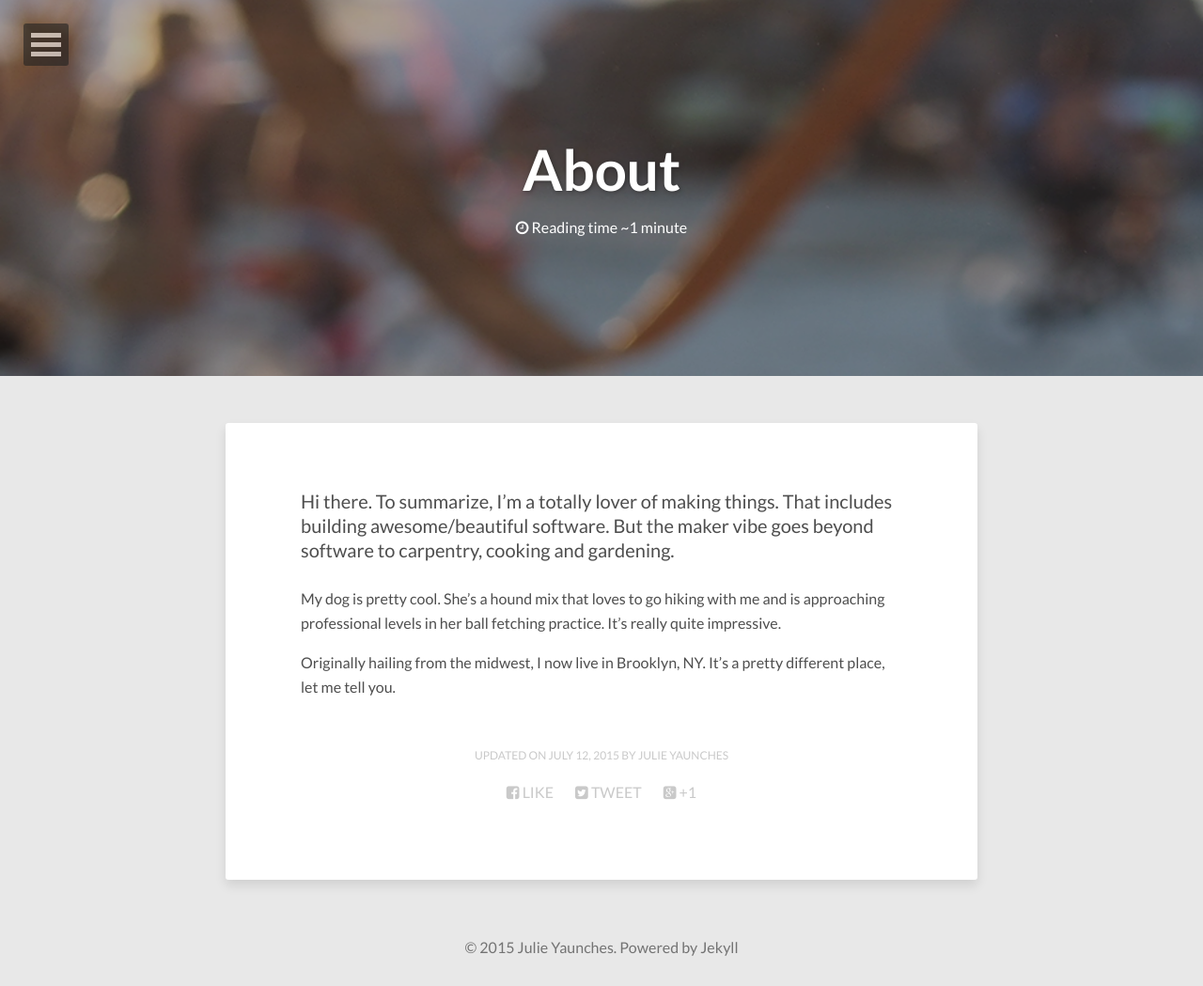
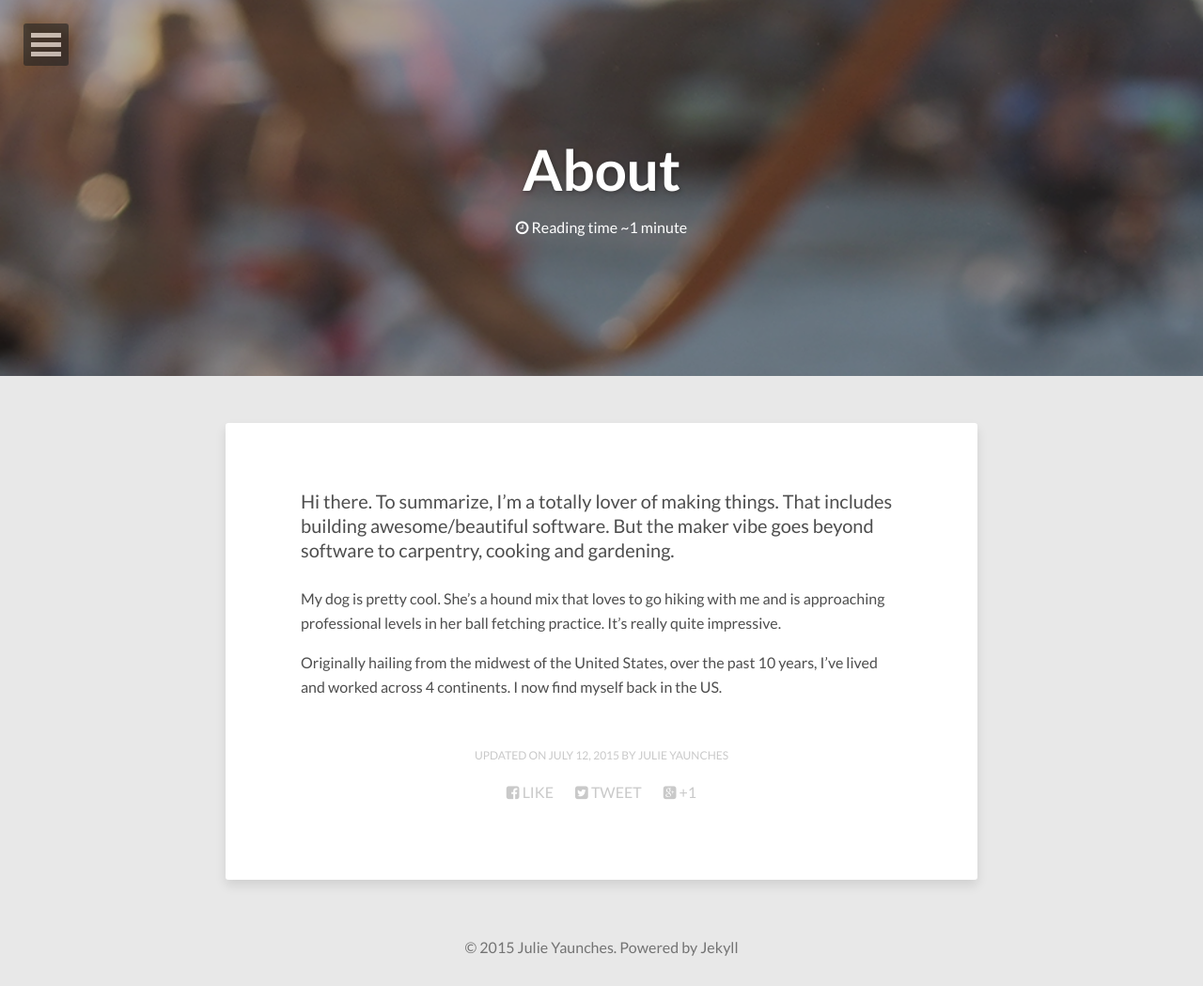
Before and after one commit to jyaunches/jyaunches.github.io, a Jekyll site: the page built from about/index.md, in a window 1280 px wide. Shown: the whole page at 94% size. Built offline with Jekyll 4.4.1, drawn with Linux system fonts in a browser that asks for light colours; nearby versions of some CDN libraries.

Commit message:
updating about page

```diff
--- a/about/index.md
+++ b/about/index.md
@@ -13,4 +13,4 @@ Hi there. To summarize, I'm a totally lover of making things. That includes buil
 
 My dog is pretty cool. She's a hound mix that loves to go hiking with me and is approaching professional levels in her ball fetching practice. It's really quite impressive.
 
-Originally hailing from the midwest, I now live in Brooklyn, NY. It's a pretty different place, let me tell you.
+Originally hailing from the midwest of the United States, over the past 10 years, I've lived and worked across 4 continents. I now find myself back in the US.
```
